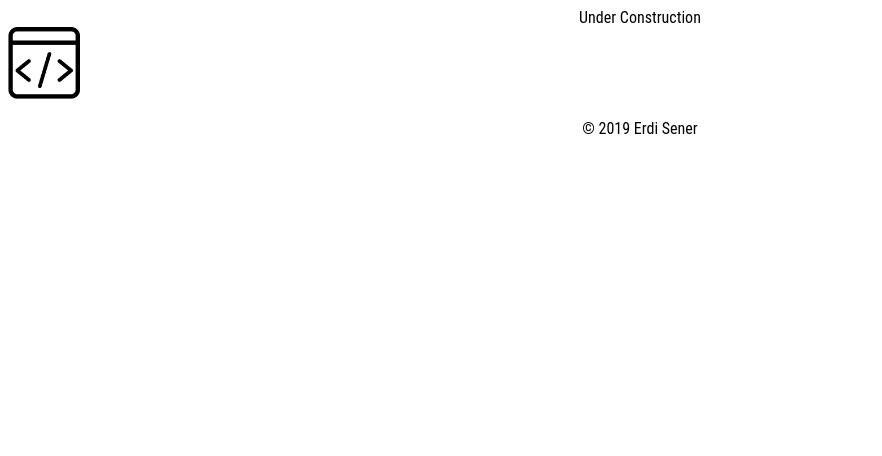
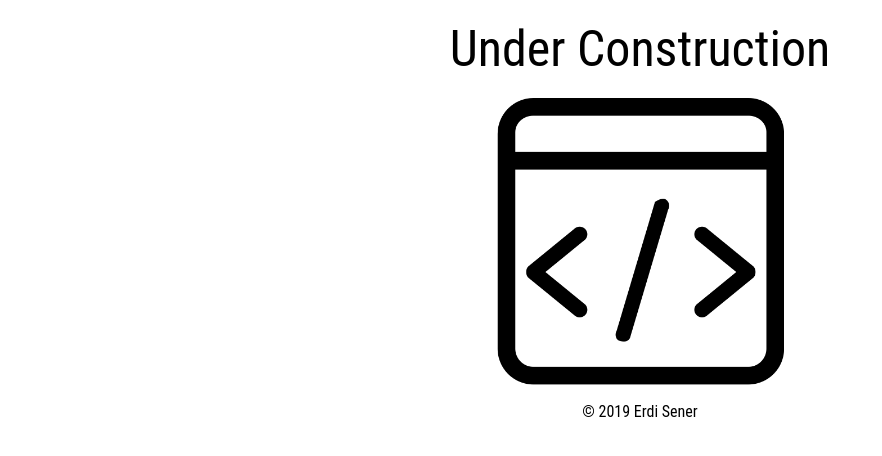
Before and after one commit to erdisener/erdisener.com, a plain HTML site: page index.html in a window 1280 px wide. Shown: the whole page, without its empty margins (0-882 px from the left). Drawn offline with Linux system fonts and the light colour scheme.

Commit message:
duzeltme

```diff
--- a/css/index.css
+++ b/css/index.css
@@ -3,6 +3,8 @@
     display: flex;
     font-style: normal;
     font-family: "Roboto Condensed", sans-serif;
+
+
 }
 
 #header {
@@ -10,9 +12,12 @@
     display: flex;
     font-style: normal;
     font-family: "Roboto Condensed", sans-serif;
+    font-size: 50px;
+    margin: 20px;
 }
 
-.main {
+
+.container {
+    display: flex;
     justify-content: center;
-    display: flex;
 }
--- a/index.html
+++ b/index.html
@@ -14,7 +14,10 @@
     <main>
 
         <header id="header">Under Construction</header>
-        <img src="photo/uc.png" width="72"></img>
+        <div class="container">
+            <img src="photo/uc.png" width="288 px" height="288 px"></img>
+          </div>
+
 
     </main>
 
```
